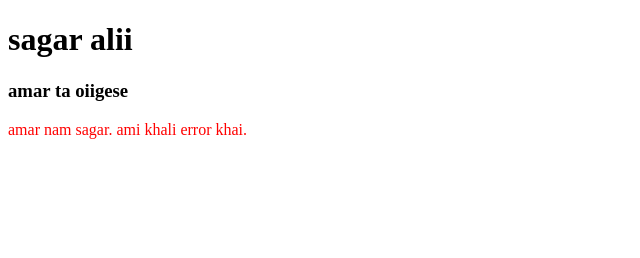
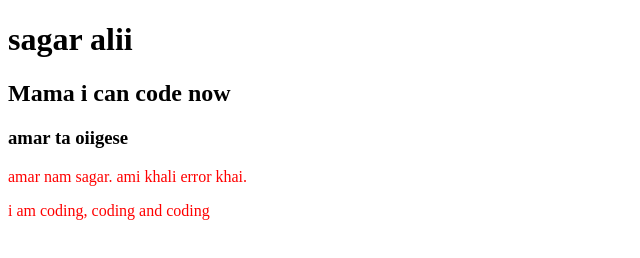
Before and after one commit to shoshangkashekhor/first-repo, a plain HTML site: page index.html in a window 1280 px wide. Shown: the whole page, without its empty margins (0-640 px from the left). Drawn offline with Linux system fonts and the light colour scheme.

```diff
--- a/index.html
+++ b/index.html
@@ -9,7 +9,9 @@
 </head>
 <body>
     <h1>sagar alii</h1>
+    <h2>Mama i can code now</h2>
     <h3>amar ta oiigese</h3>
     <p>amar nam sagar. ami khali error khai.</p>
+    <p>i am coding, coding and coding</p>
 </body>
 </html>
```
